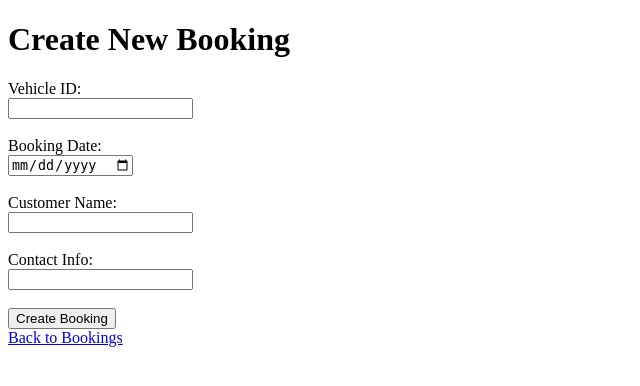
After one commit to Gitb-24/tour-taxi-erp, a Flask app: page /create in a window 1280 px wide. The commit adds this page. Shown: the top 386 px of the page, without its empty margins (0-640 px from the left). Run offline with Flask 3, Linux system fonts and the light colour scheme.

Commit message:
Completed create booking functionality

```diff
--- a/app.py
+++ b/app.py
@@ -1,17 +1,44 @@
-from flask import Flask, render_template
-import db
+from flask import Flask, render_template, request, redirect, url_for
+import sqlite3
 
 app = Flask(__name__)
+DATABASE = 'database.db'
+
+def get_db_connection():
+    conn = sqlite3.connect(DATABASE)
+    conn.row_factory = sqlite3.Row
+    return conn
 
 @app.route("/")
 def index():
-    vehicles = db.get_vehicles()
+    conn = get_db_connection()
+    vehicles = conn.execute('SELECT * FROM Vehicles').fetchall()
+    conn.close()
     return render_template('index.html', vehicles=vehicles)
 
 @app.route("/bookings")
 def bookings():
-    bookings = db.get_bookings()
-    return render_template('bookings.html', bookings=bookings)
+  conn = get_db_connection()
+  bookings = conn.execute('SELECT * FROM Bookings').fetchall()
+  conn.close()
+  return render_template('bookings.html', bookings=bookings)
+
+@app.route('/create', methods=('GET', 'POST'))
+def create():
+    if request.method == 'POST':
+        vehicle_id = request.form['vehicle_id']
+        booking_date = request.form['booking_date']
+        customer_name = request.form['customer_name']
+        contact_info = request.form['contact_info']
+
+        conn = get_db_connection()
+        conn.execute('INSERT INTO Bookings (VehicleID, BookingDate, CustomerName, ContactInfo) VALUES (?, ?, ?, ?)',
+                     (vehicle_id, booking_date, customer_name, contact_info))
+        conn.commit()
+        conn.close()
+        return redirect(url_for('bookings'))
+
+    return render_template('create_booking.html')
 
 if __name__ == "__main__":
     app.run(debug=True)
--- a/templates/bookings.html
+++ b/templates/bookings.html
@@ -5,6 +5,7 @@
 </head>
 <body>
     <h1>Bookings</h1>
+    <a href="/create">Create New Booking</a><br><br>
     <table>
         <thead>
             <tr>
--- /dev/null
+++ b/templates/create_booking.html
@@ -0,0 +1,25 @@
+<!DOCTYPE html>
+<html>
+<head>
+    <title>Create Booking</title>
+</head>
+<body>
+    <h1>Create New Booking</h1>
+    <form method="POST">
+        <label for="vehicle_id">Vehicle ID:</label><br>
+        <input type="number" id="vehicle_id" name="vehicle_id" required><br><br>
+
+        <label for="booking_date">Booking Date:</label><br>
+        <input type="date" id="booking_date" name="booking_date" required><br><br>
+
+        <label for="customer_name">Customer Name:</label><br>
+        <input type="text" id="customer_name" name="customer_name" required><br><br>
+
+        <label for="contact_info">Contact Info:</label><br>
+        <input type="text" id="contact_info" name="contact_info" required><br><br>
+
+        <input type="submit" value="Create Booking">
+    </form>
+    <a href="/bookings">Back to Bookings</a>
+</body>
+</html>
--- a/templates/index.html
+++ b/templates/index.html
@@ -1,7 +1,7 @@
 <!DOCTYPE html>
 <html>
 <head>
-    <title>Tour & Taxi ERP</title>
+    <title>Vehicles</title>
 </head>
 <body>
     <h1>Vehicles</h1>
@@ -25,5 +25,6 @@
             {% endfor %}
         </tbody>
     </table>
+    <a href="/bookings">View Bookings</a>
 </body>
 </html>
```
Also changed, not shown: database.db.
